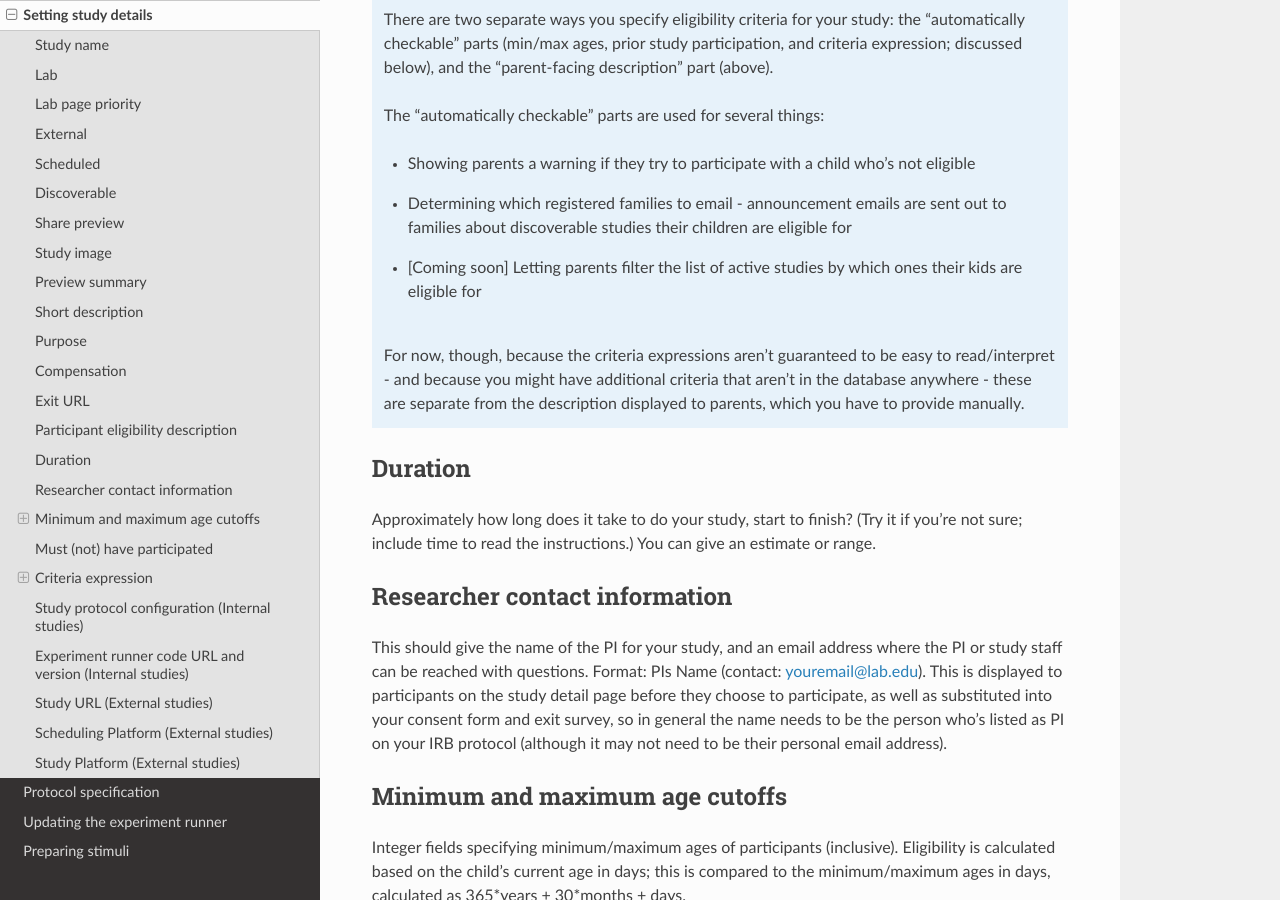
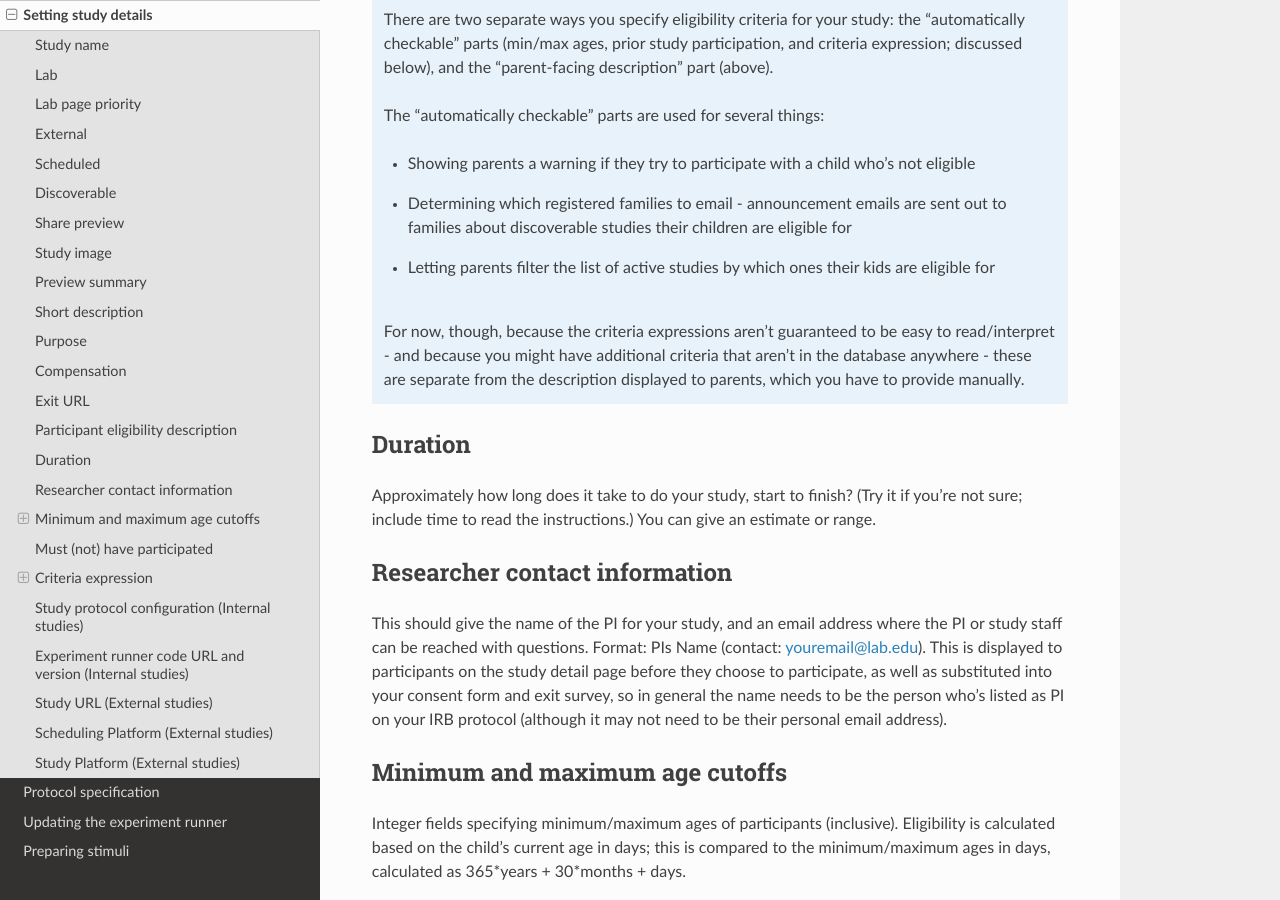
Before and after one commit to lookit/lookit-docs, a Sphinx documentation site: the page built from docs/source/researchers-set-study-fields.rst, in a window 1280 px wide and 900 px high, scrolled down 3705 px. Built offline with Sphinx 7.4.7 and the Read the Docs theme 2.0.0, drawn with Linux system fonts in a browser that asks for light colours.

Commit message:
remove coming soon note about filtering study list on child eligibility (now implemented)

```diff
--- a/docs/source/researchers-set-study-fields.rst
+++ b/docs/source/researchers-set-study-fields.rst
@@ -113,7 +113,7 @@ Age limits specified here should be carefully considered with respect to the `mi
 
    - Showing parents a warning if they try to participate with a child who's not eligible
    - Determining which registered families to email - announcement emails are sent out to families about discoverable studies their children are eligible for
-   - [Coming soon] Letting parents filter the list of active studies by which ones their kids are eligible for
+   - Letting parents filter the list of active studies by which ones their kids are eligible for
 
    For now, though, because the criteria expressions aren't guaranteed to be easy to read/interpret - and because you might have additional criteria that aren't in the database anywhere - these are separate from the description displayed to parents, which you have to provide manually.
 
```
